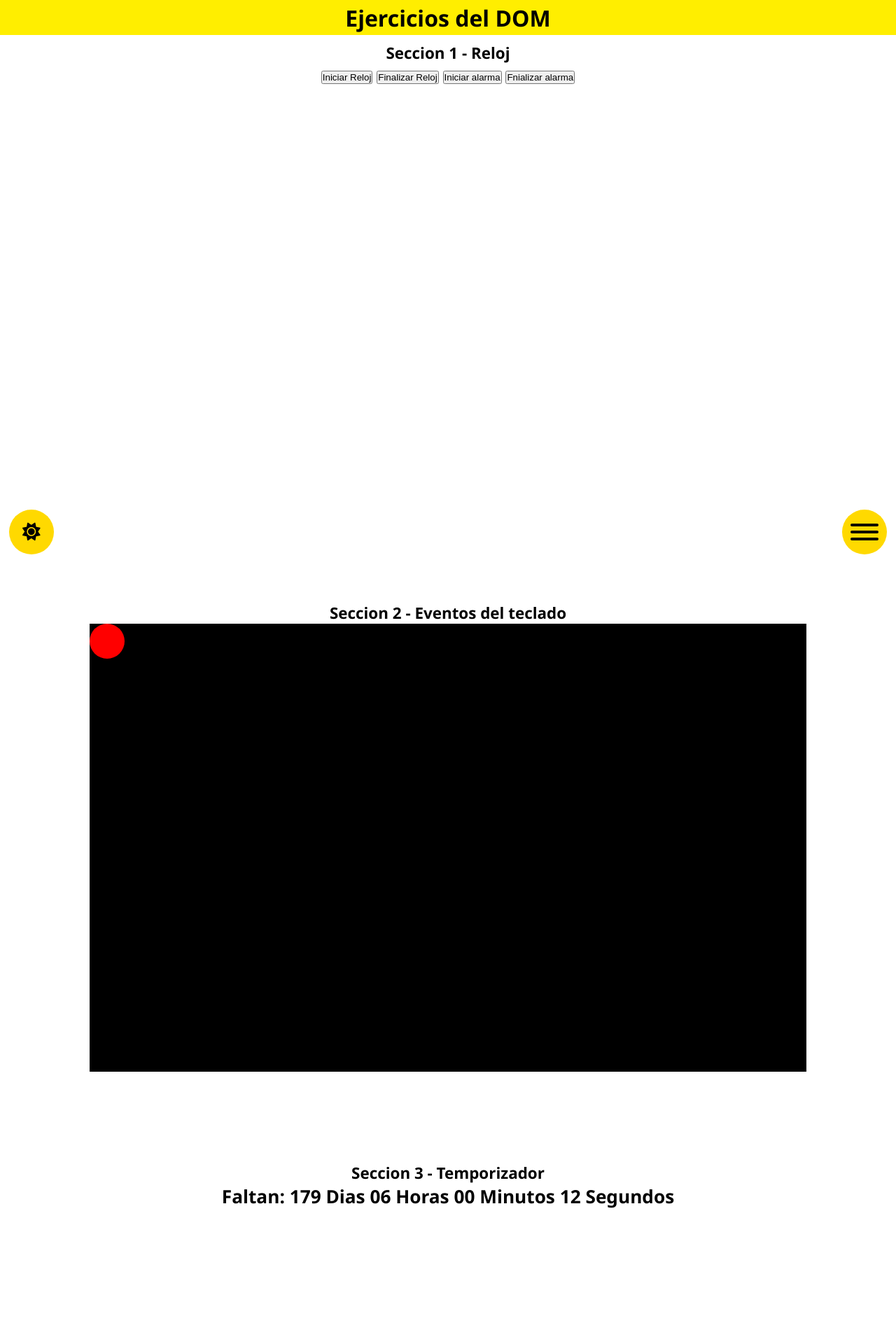
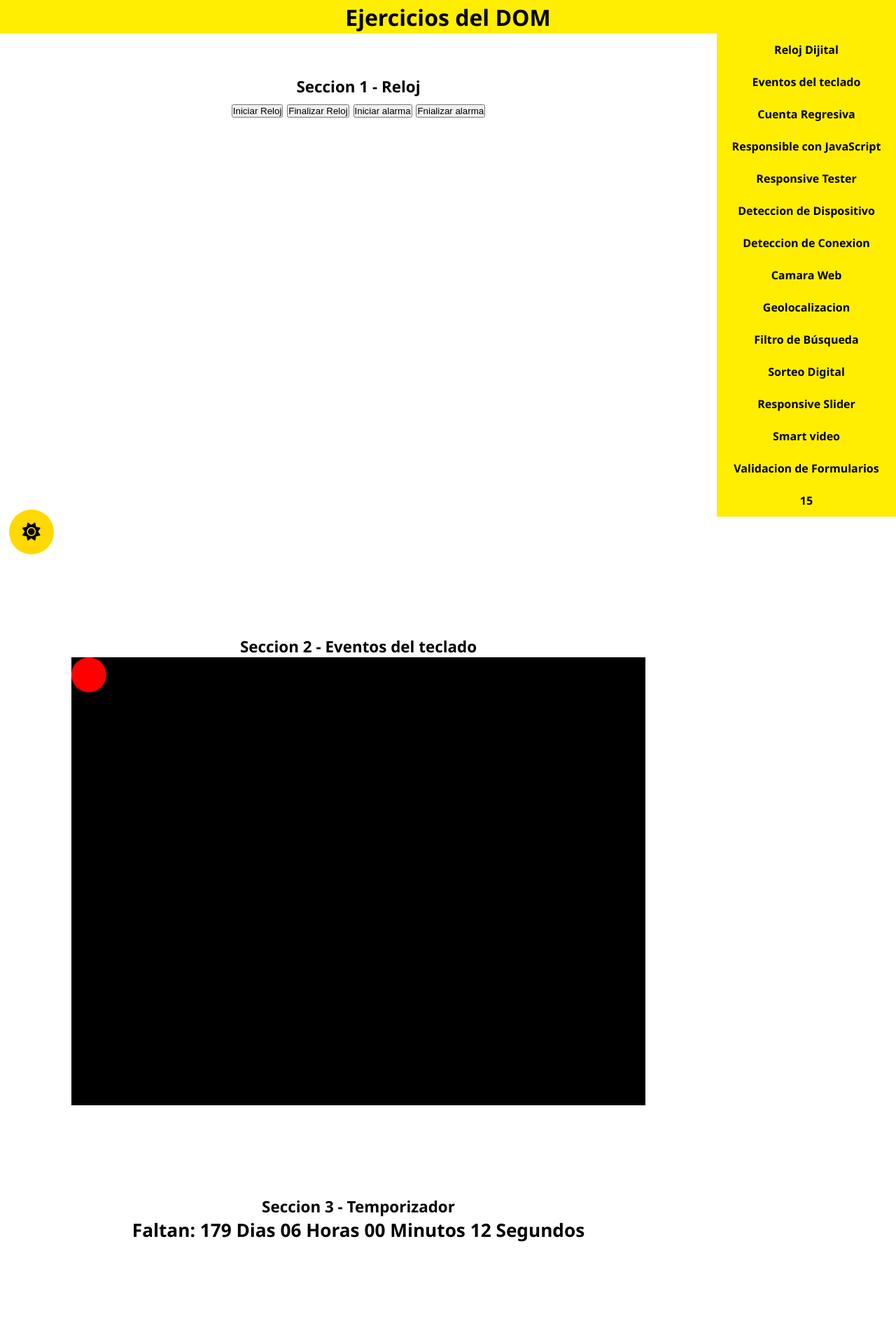
Before and after one commit to dylansel/pruebas, a PHP site: page / in a window 1280 px wide. Shown: the top 1920 px of the page at 70% size. Run offline with PHP 8.4, Linux system fonts and the light colour scheme; some libraries are stand-ins or nearby versions.

Commit message:
Actualización

```diff
--- a/index.html
+++ b/index.html
@@ -36,30 +36,30 @@
 
 
 
-    <div class="menu ">
+    <div class="menu panel">
         <nav>
             <ul>
-                <li><a href="#seccion1" class="seccion-menu encabezado">Reloj Dijital</a></li>
-                <li><a href="#seccion2" class="seccion-menu encabezado">Eventos del teclado</a></li>
-                <li><a href="#seccion3" class="seccion-menu encabezado">Cuenta Regresiva</a></li>
-                <li><a href="#seccion4" class="seccion-menu encabezado">Responsible con JavaScript</a></li>
-                <li><a href="#seccion5" class="seccion-menu encabezado">Responsive Tester</a></li>
-                <li><a href="#seccion6" class="seccion-menu encabezado">Deteccion de Dispositivo</a></li>
-                <li><a href="#seccion7" class="seccion-menu encabezado">Deteccion de Conexion </a></li>
-                <li><a href="#seccion8" class="seccion-menu encabezado">Camara Web</a></li>
-                <li><a href="#seccion9" class="seccion-menu encabezado">Geolocalizacion</a></li>
-                <li><a href="#seccion10" class="seccion-menu encabezado">Filtro de Búsqueda</a></li>
-                <li><a href="#seccion11" class="seccion-menu encabezado">Sorteo Digital</a></li>
-                <li><a href="#seccion12" class="seccion-menu encabezado">12</a></li>
-                <li><a href="#seccion13" class="seccion-menu encabezado">13</a></li>
-                <li><a href="#seccion14" class="seccion-menu encabezado">14</a></li>
-                <li><a href="#seccion15" class="seccion-menu encabezado">15</a></li>
+                <li><a href="#seccion1"  data-scroll-spy class="seccion-menu encabezado">Reloj Dijital</a></li>
+                <li><a href="#seccion2"  data-scroll-spy class="seccion-menu encabezado">Eventos del teclado</a></li>
+                <li><a href="#seccion3"  data-scroll-spy class="seccion-menu encabezado">Cuenta Regresiva</a></li>
+                <li><a href="#seccion4"  data-scroll-spy class="seccion-menu encabezado">Responsible con JavaScript</a></li>
+                <li><a href="#seccion5"  data-scroll-spy class="seccion-menu encabezado">Responsive Tester</a></li>
+                <li><a href="#seccion6"  data-scroll-spy class="seccion-menu encabezado">Deteccion de Dispositivo</a></li>
+                <li><a href="#seccion7"  data-scroll-spy class="seccion-menu encabezado">Deteccion de Conexion </a></li>
+                <li><a href="#seccion8"  data-scroll-spy class="seccion-menu encabezado">Camara Web</a></li>
+                <li><a href="#seccion9"  data-scroll-spy class="seccion-menu encabezado">Geolocalizacion</a></li>
+                <li><a href="#seccion10" data-scroll-spy  class="seccion-menu encabezado">Filtro de Búsqueda</a></li>
+                <li><a href="#seccion11" data-scroll-spy  class="seccion-menu encabezado">Sorteo Digital</a></li>
+                <li><a href="#seccion12" data-scroll-spy  class="seccion-menu encabezado">Responsive Slider</a></li>
+                <li><a href="#seccion13" data-scroll-spy  class="seccion-menu encabezado">Smart video</a></li>
+                <li><a href="#seccion14" data-scroll-spy  class="seccion-menu encabezado">Validacion de Formularios</a></li>
+                <li><a href="#seccion15" data-scroll-spy  class="seccion-menu encabezado">15</a></li>
 
             </ul>
         </nav>
     </div>
     <main class="secciones">
-        <section class="seccion-principal encabezado" id="seccion1">Seccion 1 - Reloj
+        <section data-scroll-spy class="seccion-principal encabezado" id="seccion1">Seccion 1 - Reloj
             <div class="btoms">
                 <div class="reloj" id="reloj"></div>
                 <button id="btoIniciarR">Iniciar Reloj</button>
@@ -68,15 +68,15 @@
                 <button id="btoFinalizarA">Fnializar alarma</button>
             </div>
         </section>
-        <section class="seccion-principal encabezado" id="seccion2">Seccion 2 - Eventos del teclado
+        <section data-scroll-spy class="seccion-principal encabezado" id="seccion2">Seccion 2 - Eventos del teclado
             <div class="container-ball">
                 <div class="ball"></div>
             </div>
         </section>
-        <section class="seccion-principal encabezado" id="seccion3">Seccion 3 - Temporizador
+        <section data-scroll-spy class="seccion-principal encabezado" id="seccion3">Seccion 3 - Temporizador
             <div id ="contTempori" ></div>
         </section>
-        <section class="seccion-principal encabezado" id="seccion4">Seccion 4 - Responsible con JavaScript
+        <section data-scroll-spy class="seccion-principal encabezado" id="seccion4">Seccion 4 - Responsible con JavaScript
             <div id="youtube">
 
             </div>
@@ -86,7 +86,7 @@
 
 
         </section>
-        <section class="seccion-principal encabezado" id="seccion5">Seccion 5 - Responsive Tester
+        <section data-scroll-spy class="seccion-principal encabezado" id="seccion5">Seccion 5 - Responsive Tester
             <form class="form-tester" id="responsive-tester" action="">
                 <input class="inputForm" name="direccion" id="iptAddress" type="url" placeholder="https://www.example.com/" required>
                 <input class="inputForm" name="width" id="iptWidth" type="number" step="50" placeholder="width" required>
@@ -97,12 +97,12 @@
                 </div>
             </form>
         </section>
-        <section class="seccion-principal encabezado" id="seccion6">Seccion 6 - Deteccion de Dispositivo <br>(user agent)
+        <section data-scroll-spy class="seccion-principal encabezado" id="seccion6">Seccion 6 - Deteccion de Dispositivo <br>(user agent)
             <div id="user-device"></div>
 
         </section>
-        <section class="seccion-principal encabezado" id="seccion7">Seccion 7 - Deteccion de Conexion</section>
-        <section class="seccion-principal encabezado" id="seccion8">Seccion 8 - Deteccion de la Camara Web
+        <section data-scroll-spy class="seccion-principal encabezado" id="seccion7">Seccion 7 - Deteccion de Conexion</section>
+        <section data-scroll-spy class="seccion-principal encabezado" id="seccion8">Seccion 8 - Deteccion de la Camara Web
 
             <div >
                 <div><button id="btnActivarWebcam">Activar Camara Web</button></div>
@@ -116,10 +116,10 @@
 
             </div>
         </section>
-        <section class="seccion-principal encabezado" id="seccion9">Seccion 9 - Geolocalizacion
+        <section data-scroll-spy class="seccion-principal encabezado" id="seccion9">Seccion 9 - Geolocalizacion
             <div id="geo-container"></div>
         </section>
-        <section class="seccion-principal encabezado" id="seccion10">Seccion 10 - Filtros de Búsquedas
+        <section data-scroll-spy class="seccion-principal encabezado" id="seccion10">Seccion 10 - Filtros de Búsquedas
             <div>
                 <input type="text" id="search">
             </div>
@@ -127,19 +127,67 @@
 
             </div>
         </section>
-        <section class="seccion-principal encabezado" id="seccion11">Seccion 11 - Sorteo Digital
+        <section data-scroll-spy class="seccion-principal encabezado" id="seccion11">Seccion 11 - Sorteo Digital
             <br>
             <textarea name="" id="inputSorteo" cols="30" style="resize:none;" rows="10"fixed placeholder="Ingrese las palabras a sortear separadas por comas. Ej: Dylan, Sofia, Matias,Tobi,Martu"></textarea>
             <br><button class="btnSorteo">Sortear</button>
             <h4 class="cont-ganador"></h4>
         </section>
-        <section class="seccion-principal encabezado" id="seccion12">Seccion 12 -
+        <section data-scroll-spy class="seccion-principal encabezado" id="seccion12">Seccion 12 - Responsive Slider
+            <div class="slider">
+                <div class="slider-slides">
+                    <div class="slider-slide slider-slide-active">
+                        <img src="https://placeimg.com/400/400/animals" alt="">
+                    </div>
+                    <div class="slider-slide">
+                        <p>
+                            Lorem ipsum dolor sit, amet consectetur adipisicing elit. Minima assumenda dolor,
+                            similique eligendi dicta minus in. Officia necessitatibus totam,
+                            aspernatur odio mollitia nihil rerum sapiente quaerat beatae, doloremque,
+                            minus culpa.Eaque quisquam aut ad beatae laboriosam maxime deleniti,
+                            velit consequatur asperiores quas, nostrum veritatis optio voluptas explicabo ratione quod fugiat dolores.
+                            Est molestiae dolore ullam sapiente illo maxime laboriosam obcaecati.
+                        </p>
+                    </div>
+                    <div class="slider-slide">
+                        <img src="https://placeimg.com/400/400/people" alt="">
+                    </div>
+                    <div class="slider-slide">
+                        <p>
+                            Lorem ipsum dolor sit amet consectetur, adipisicing elit. Quaerat omnis neque, fugiat et obcaecati eum esse voluptas, est officia quam porro exercitationem necessitatibus recusandae eligendi nulla voluptatibus! Magnam, dignissimos aperiam!
+                        </p>
+                    </div>
+                </div>
+                <div class="slider-btns">
+                    <button class="btnSlider-prev"><i class="fa-solid fa-arrow-left"></i></button>
+                    <button class="btnSlider-next"><i class="fa-solid fa-arrow-right"></i></button>
+                </div>
+            </div>
         </section>
-        <section class="seccion-principal encabezado" id="seccion13">Seccion 13 -
+        <section data-scroll-spy class="seccion-principal encabezado" id="seccion13">Seccion 13 - Smart video
+            <div class="videos">
+                <video controls muted loop  data-smart-video src="src/assets/StrangerThings.mp4"></video>
+                <br><br><br><br><br><br><br><br><br><br><br><br>
+                <video controls muted loop data-smart-video src="src/assets/StrangerThings.mp4"></video>
+            </div>
         </section>
-        <section class="seccion-principal encabezado" id="seccion14">Seccion 14 -
+        <section data-scroll-spy class="seccion-principal encabezado" id="seccion14">Seccion 14 - validacion de formularios
+        <form action="" class="contact-form">
+            <legend>Envianos tu comentarios</legend>
+            <input type="text" name="name" placeholder="Nombre" pattern="^[A-Za-zÑñÁáÉéÍíÓóÚúÜü\s]+$" title="Nombre solo acepta letras y espacios en blanco" required>
+            <input type="email" name="email" placeholder="Email" pattern="^([a-zA-Z0-9_\-\.]+)@([a-zA-Z0-9_\-\.]+)\.([a-zA-Z]{2,5})$" title="Email incorrecto" required>
+            <input type="text" name="subject" placeholder="Asunto a tratar"  title="El asunto es requerido" required>
+            <Textarea name="comments" cols="50" rows="5" placeholder="Escribe tus comentarios" data-pattern="^.{1,255}$" title="Tu comentario no debe exceder los 255 caracteres" required></Textarea>
+            <input type="submit" value="Enviar">
+            <div class="contact-form-loader none">
+                <div class="lds-ring"><div></div><div></div><div></div><div></div></div>
+            </div>
+            <div class="contact-form-response none">
+                <p>Los datos se enviaron exitosamente</p>
+            </div>
+        </form>
         </section>
-        <section class="seccion-principal encabezado" id="seccion15">Seccion 15 -
+        <section data-scroll-spy class="seccion-principal encabezado" id="seccion15">Seccion 15 -
         </section>
 
     </main>
--- a/src/js/geolocalizacion.js
+++ b/src/js/geolocalizacion.js
@@ -10,7 +10,6 @@ export default function getGeolocation(id){
     };
     const success = (position)=>{
         let coords = position.coords;
-        console.log(position);
         $id.innerHTML = `
         <h4>Tu posicion actual es:</h4>
         <ul>
--- a/src/js/index.js
+++ b/src/js/index.js
@@ -12,6 +12,10 @@ import webCam from "./webCam.js";
 import getGeolocation from "./geolocalizacion.js";
 import { loadCards, search } from "./search.js";
 import sorteo from "./sorteo.js";
+import slider from "./slider.js";
+import scrollSpy from "./scrollSpy.js";
+import smartVideo from "./smart-video.js";
+import contactFormValidator from "./validaciones_formulario.js";
 const d = document;
 d.addEventListener("DOMContentLoaded",(e)=>{
    console.log("Cargo la pagina")
@@ -44,6 +48,10 @@ d.addEventListener("DOMContentLoaded",(e)=>{
    loadCards(".contCards")
    search("search",".card")
    sorteo("inputSorteo",".btnSorteo",".cont-ganador")
+   slider();
+   scrollSpy();
+   smartVideo();
+   contactFormValidator();
 })
 d.addEventListener("click", function(e) {
    if(e.target.matches("#btnActivarWebcam")){
--- a/src/styles/style.css
+++ b/src/styles/style.css
@@ -34,9 +34,10 @@ img{
     justify-content: center;
     text-align: center;
     background: rgb(255, 238, 0);
-    height:50px;
+    height:3rem;
     width: 100%;
     position:fixed;
+    z-index: 500;
 }
 .titulo{
     font-size:2rem;
@@ -64,6 +65,7 @@ img{
     right: 0;
     bottom: 0;
     z-index: 600;
+    overflow:auto ;
 }
 .is-Active {
     transform: translateY(0%);
@@ -336,3 +338,241 @@ img{
     opacity: 0;
     order: 1;
 }
+
+/* Responsive Slider */
+
+.slider{
+    position: relative;
+    width: 60%;
+    margin: 1rem auto;
+    text-align: center;
+}
+
+.slider-slides{
+    background-color:rgba(63, 63, 63, 0.588);
+    position: relative;
+    height:400px !important;
+}
+
+.slider-slide{
+    position: absolute;
+    top: 0;
+    left: 0;
+    width: 100%;
+    height: 100% !important;
+    transition: opacity 1s ;
+    opacity: 0;
+    visibility: hidden;
+}
+.slider-slide img{
+    width: inherit;
+    height: inherit;
+    object-fit: cover;
+
+}
+.slider-slide-active{
+
+    opacity: 1;
+    visibility: visible;
+}
+.slider-btns{
+    position: absolute;
+    top: 40%;
+    display: flex;
+    justify-content:space-between;
+    width: 100%;
+}
+.slider-btns button{
+    display: black;
+    padding: 20px;
+    font-size: 1.5rem;
+    width:4rem;
+    height: 4rem;
+    border-radius: 50%;
+    background-color: rgb(32, 32, 32);
+    color: white;
+    border: none;
+    opacity: 0.2;
+    transition: 0.3s ease;
+    margin: 5px;
+}
+
+.slider-btns button:hover{
+   cursor: pointer;
+    opacity: 0.8;
+
+}
+
+
+@media screen and (min-width: 1024px) {
+    body {
+        display: grid;
+        grid-template-columns: 80% 20%;
+        grid-template-rows: 3rem auto;
+        grid-template-areas:
+        "header header"
+        "main   panel";
+    }
+
+    main{
+        grid-area: main;
+    }
+    .header{
+        grid-area:header;
+    }
+    .panel {
+        display:block;
+        grid-area:panel;
+        position:sticky;
+        top:3rem;
+        transform: translate(0,0);
+        opacity: 1;
+        visibility:visible;
+        background-color:rgb(28, 28, 28);
+        justify-content:flex-start;
+        align-self: start;
+        text-align: right;
+
+    }
+
+    .btoMenu{
+        display:none !important;
+    }
+    .menu a{
+        font-size:1rem;
+        padding: 0.75rem;
+    }
+    .menu a:hover, .menu a.active{
+        background-color:rgb(255, 238, 0);
+        color: black;
+        font-size:1rem;
+        padding: 0.75rem;
+    }
+    .btoScroll{
+        right:initial;
+        left:calc(1vw + 4rem + 0.5rem);
+        color: black !important;
+    }
+
+}
+
+
+.videos{
+    width:80%;
+    display: flex;
+    flex-direction: column;
+    margin: auto ;
+}
+.videos video{
+    width:100%;
+    margin: 25px auto;
+}
+
+
+/*----------- Loader -------------*/
+
+.lds-ring {
+    display: inline-block;
+    position: relative;
+    width: 80px;
+    height: 80px;
+  }
+  .lds-ring div {
+    box-sizing: border-box;
+    display: block;
+    position: absolute;
+    width: 64px;
+    height: 64px;
+    margin: 8px;
+    border: 8px solid rgb(0, 0, 0);
+    border-radius: 50%;
+    animation: lds-ring 1.2s cubic-bezier(0.5, 0, 0.5, 1) infinite;
+    border-color: rgb(117, 117, 117) transparent transparent transparent;
+  }
+  .lds-ring div:nth-child(1) {
+    animation-delay: -0.45s;
+  }
+  .lds-ring div:nth-child(2) {
+    animation-delay: -0.3s;
+  }
+  .lds-ring div:nth-child(3) {
+    animation-delay: -0.15s;
+  }
+  @keyframes lds-ring {
+    0% {
+      transform: rotate(0deg);
+    }
+    100% {
+      transform: rotate(360deg);
+    }
+  }
+
+/*Contact form*/
+  .none{
+    display: none !important;
+  }
+
+  .contact-form{
+    --form-ok-color: #00a500;
+    --form-error-color: #b70000;
+    margin:15px auto;
+    width: 80%;
+
+  }
+
+  .contact-form>*{
+    padding: .5rem;
+    margin: 1rem auto;
+    display: block;
+    width: 100%;
+
+  }
+  .contact-form textarea{
+    resize: none;
+  }
+  .contact-form-legend , .contact-form-response{
+    font-size:1.5rem;
+    font-weight:bold;
+    text-align:center;
+  }
+  .contact-form input,.contact-form textarea{
+    font-size:1rem;
+    font-family: sans-serif;
+
+  }
+  .contact-form input[type="submit"]{
+    width:50%;
+    font-weight: bold;
+    cursor: pointer;
+  }
+
+  .contact-form [required]:valid{
+    border: 1.5px solid var(--form-ok-color);
+  }
+  .contact-form [required]:invalid{
+    border: 1.5px solid var(--form-error-color);
+  }
+
+.contact-form-error {
+    margin-top:-1rem;
+    font-size: 70%;
+    background-color:var(--form-error-color);
+    color: white;
+    transition: .8s ease;
+
+}
+.contact-form-error.is-active{
+    display:block !important;
+    animation: show-menssage 1s 1 normal 0s ease-out both;
+}
+
+@keyframes show-menssage{
+    0%{
+        visibility:hidden;
+        opacity:0;
+    }
+    100%{
+        visibility:visible;
+        opacity:1;
+    }
+}
```
Also changed, not shown: src/js/scrollSpy.js (added, +24 -0 lines), src/js/slider.js (added, +34 -0 lines), src/js/smart-video.js (added, +33 -0 lines), src/js/validaciones_formulario.js (added, +39 -0 lines), 1 other file.
